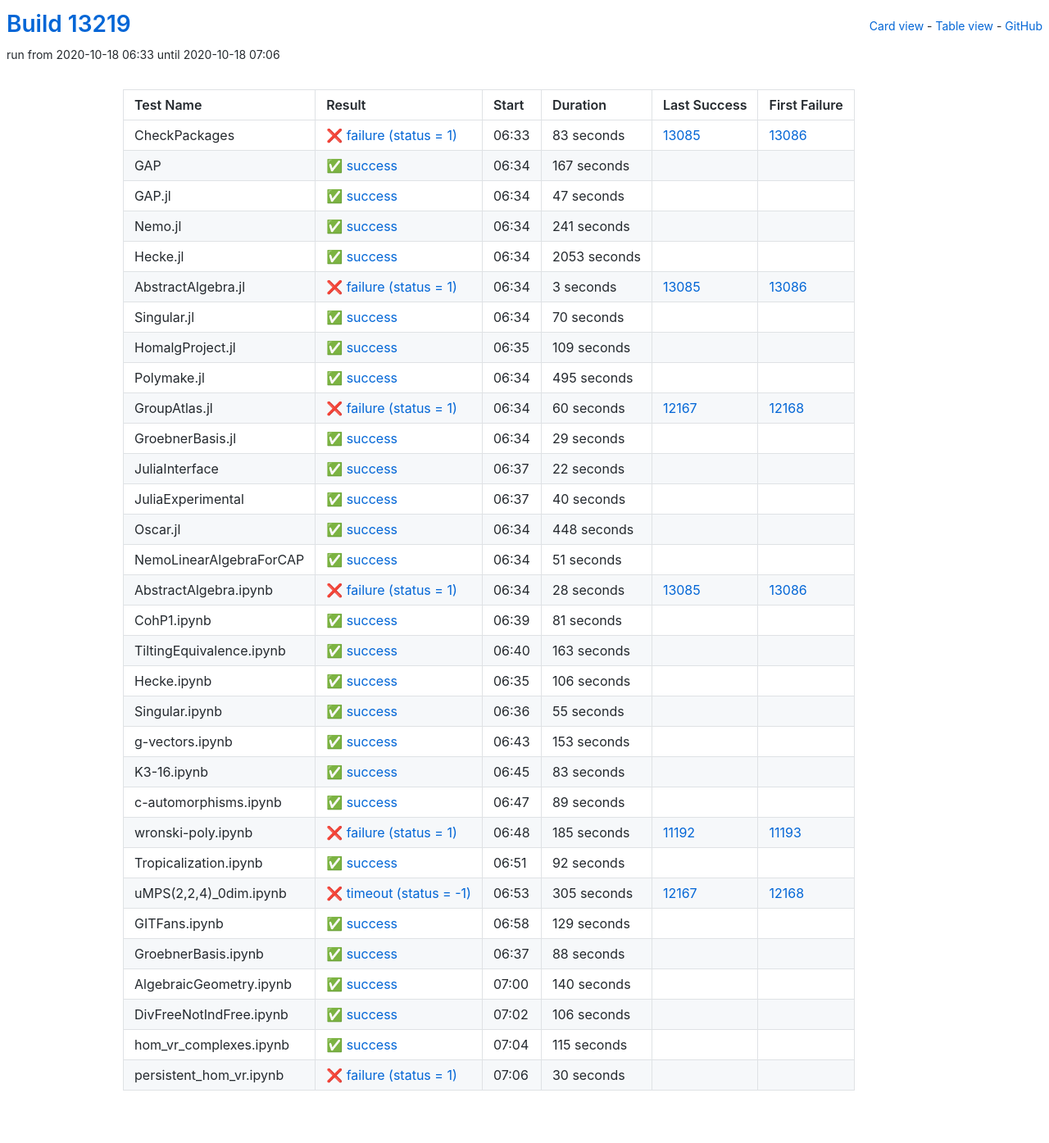
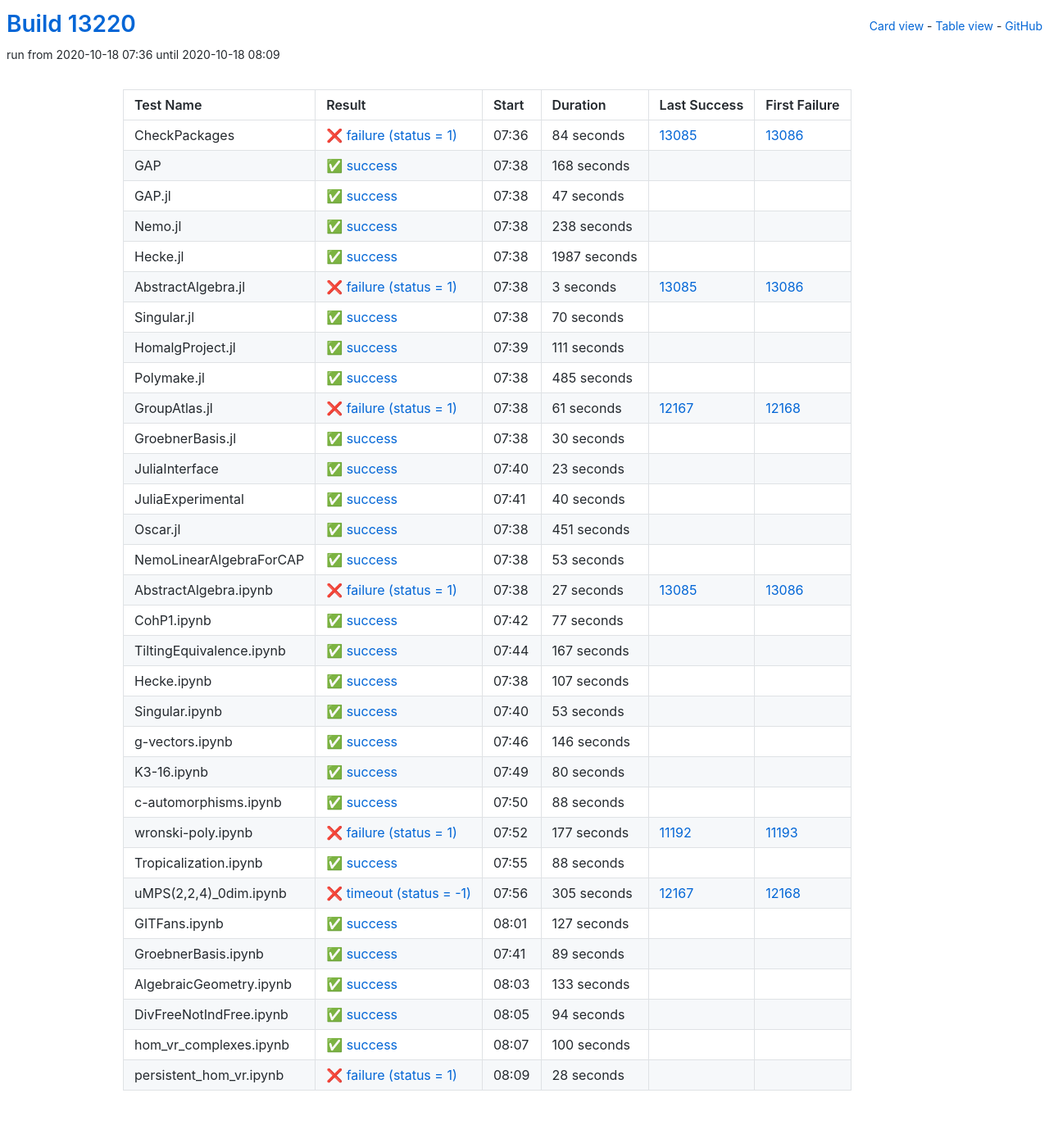
Before and after one commit to oscar-system/oscar-ci-status, a Jekyll site: the page built from table.html, in a window 1280 px wide. Shown: the whole page at 82% size. Built offline with Jekyll 4.4.1, drawn with Linux system fonts in a browser that asks for light colours.

Commit message:
Build #13220

```diff
--- a/_data/ci.yml
+++ b/_data/ci.yml
@@ -1,6 +1,6 @@
 ---
-build: 13219
-build_url: https://oscarci.mathematik.uni-kl.de/job/oscar/13219/
+build: 13220
+build_url: https://oscarci.mathematik.uni-kl.de/job/oscar/13220/
 job: oscar
 organization: oscar-system
 repo: oscar-ci-status
@@ -8,32 +8,32 @@
 tests:
 - name: CheckPackages
   id: checkpackages
-  log: https://oscarci.mathematik.uni-kl.de/job/oscar/13219/artifact/logs/build-13219/CheckPackages.log
-  start: 2020-10-18 06:33
+  log: https://oscarci.mathematik.uni-kl.de/job/oscar/13220/artifact/logs/build-13220/CheckPackages.log
+  start: 2020-10-18 07:36
   success: false
   exitcode: 1
   status: failure
-  duration: 83
+  duration: 84
   last_success: 13085
   last_success_url: https://oscarci.mathematik.uni-kl.de/job/oscar/13085/
   first_failure: 13086
   first_failure_url: https://oscarci.mathematik.uni-kl.de/job/oscar/13086/
 - name: GAP
   id: gap
-  log: https://oscarci.mathematik.uni-kl.de/job/oscar/13219/artifact/logs/build-13219/GAP.log
-  start: 2020-10-18 06:34
+  log: https://oscarci.mathematik.uni-kl.de/job/oscar/13220/artifact/logs/build-13220/GAP.log
+  start: 2020-10-18 07:38
   success: true
   exitcode: 0
   status: success
-  duration: 167
+  duration: 168
   last_success: false
   last_success_url:
   first_failure: false
   first_failure_url:
 - name: GAP.jl
   id: gap-jl
-  log: https://oscarci.mathematik.uni-kl.de/job/oscar/13219/artifact/logs/build-13219/GAP.jl.log
-  start: 2020-10-18 06:34
+  log: https://oscarci.mathematik.uni-kl.de/job/oscar/13220/artifact/logs/build-13220/GAP.jl.log
+  start: 2020-10-18 07:38
   success: true
   exitcode: 0
   status: success
@@ -44,32 +44,32 @@
   first_failure_url:
 - name: Nemo.jl
   id: nemo-jl
-  log: https://oscarci.mathematik.uni-kl.de/job/oscar/13219/artifact/logs/build-13219/Nemo.jl.log
-  start: 2020-10-18 06:34
+  log: https://oscarci.mathematik.uni-kl.de/job/oscar/13220/artifact/logs/build-13220/Nemo.jl.log
+  start: 2020-10-18 07:38
   success: true
   exitcode: 0
   status: success
-  duration: 241
+  duration: 238
   last_success: false
   last_success_url:
   first_failure: false
   first_failure_url:
 - name: Hecke.jl
   id: hecke-jl
-  log: https://oscarci.mathematik.uni-kl.de/job/oscar/13219/artifact/logs/build-13219/Hecke.jl.log
-  start: 2020-10-18 06:34
+  log: https://oscarci.mathematik.uni-kl.de/job/oscar/13220/artifact/logs/build-13220/Hecke.jl.log
+  start: 2020-10-18 07:38
   success: true
   exitcode: 0
   status: success
-  duration: 2053
+  duration: 1987
   last_success: false
   last_success_url:
   first_failure: false
   first_failure_url:
 - name: AbstractAlgebra.jl
   id: abstractalgebra-jl
-  log: https://oscarci.mathematik.uni-kl.de/job/oscar/13219/artifact/logs/build-13219/AbstractAlgebra.jl.log
-  start: 2020-10-18 06:34
+  log: https://oscarci.mathematik.uni-kl.de/job/oscar/13220/artifact/logs/build-13220/AbstractAlgebra.jl.log
+  start: 2020-10-18 07:38
   success: false
   exitcode: 1
   status: failure
@@ -80,8 +80,8 @@
   first_failure_url: https://oscarci.mathematik.uni-kl.de/job/oscar/13086/
 - name: Singular.jl
   id: singular-jl
-  log: https://oscarci.mathematik.uni-kl.de/job/oscar/13219/artifact/logs/build-13219/Singular.jl.log
-  start: 2020-10-18 06:34
+  log: https://oscarci.mathematik.uni-kl.de/job/oscar/13220/artifact/logs/build-13220/Singular.jl.log
+  start: 2020-10-18 07:38
   success: true
   exitcode: 0
   status: success
@@ -92,68 +92,68 @@
   first_failure_url:
 - name: HomalgProject.jl
   id: homalgproject-jl
-  log: https://oscarci.mathematik.uni-kl.de/job/oscar/13219/artifact/logs/build-13219/HomalgProject.jl.log
-  start: 2020-10-18 06:35
+  log: https://oscarci.mathematik.uni-kl.de/job/oscar/13220/artifact/logs/build-13220/HomalgProject.jl.log
+  start: 2020-10-18 07:39
   success: true
   exitcode: 0
   status: success
-  duration: 109
+  duration: 111
   last_success: false
   last_success_url:
   first_failure: false
   first_failure_url:
 - name: Polymake.jl
   id: polymake-jl
-  log: https://oscarci.mathematik.uni-kl.de/job/oscar/13219/artifact/logs/build-13219/Polymake.jl.log
-  start: 2020-10-18 06:34
+  log: https://oscarci.mathematik.uni-kl.de/job/oscar/13220/artifact/logs/build-13220/Polymake.jl.log
+  start: 2020-10-18 07:38
   success: true
   exitcode: 0
   status: success
-  duration: 495
+  duration: 485
   last_success: false
   last_success_url:
   first_failure: false
   first_failure_url:
 - name: GroupAtlas.jl
   id: groupatlas-jl
-  log: https://oscarci.mathematik.uni-kl.de/job/oscar/13219/artifact/logs/build-13219/GroupAtlas.jl.log
-  start: 2020-10-18 06:34
+  log: https://oscarci.mathematik.uni-kl.de/job/oscar/13220/artifact/logs/build-13220/GroupAtlas.jl.log
+  start: 2020-10-18 07:38
   success: false
   exitcode: 1
   status: failure
-  duration: 60
+  duration: 61
   last_success: 12167
   last_success_url: https://oscarci.mathematik.uni-kl.de/job/oscar/12167/
   first_failure: 12168
   first_failure_url: https://oscarci.mathematik.uni-kl.de/job/oscar/12168/
 - name: GroebnerBasis.jl
   id: groebnerbasis-jl
-  log: https://oscarci.mathematik.uni-kl.de/job/oscar/13219/artifact/logs/build-13219/GroebnerBasis.jl.log
-  start: 2020-10-18 06:34
+  log: https://oscarci.mathematik.uni-kl.de/job/oscar/13220/artifact/logs/build-13220/GroebnerBasis.jl.log
+  start: 2020-10-18 07:38
   success: true
   exitcode: 0
   status: success
-  duration: 29
+  duration: 30
   last_success: false
   last_success_url:
   first_failure: false
   first_failure_url:
 - name: JuliaInterface
   id: juliainterface
-  log: https://oscarci.mathematik.uni-kl.de/job/oscar/13219/artifact/logs/build-13219/JuliaInterface.log
-  start: 2020-10-18 06:37
+  log: https://oscarci.mathematik.uni-kl.de/job/oscar/13220/artifact/logs/build-13220/JuliaInterface.log
+  start: 2020-10-18 07:40
   success: true
   exitcode: 0
   status: success
-  duration: 22
+  duration: 23
   last_success: false
   last_success_url:
   first_failure: false
   first_failure_url:
 - name: JuliaExperimental
   id: juliaexperimental
-  log: https://oscarci.mathematik.uni-kl.de/job/oscar/13219/artifact/logs/build-13219/JuliaExperimental.log
-  start: 2020-10-18 06:37
+  log: https://oscarci.mathematik.uni-kl.de/job/oscar/13220/artifact/logs/build-13220/JuliaExperimental.log
+  start: 2020-10-18 07:41
   success: true
   exitcode: 0
   status: success
@@ -164,152 +164,152 @@
   first_failure_url:
 - name: Oscar.jl
   id: oscar-jl
-  log: https://oscarci.mathematik.uni-kl.de/job/oscar/13219/artifact/logs/build-13219/Oscar.jl.log
-  start: 2020-10-18 06:34
+  log: https://oscarci.mathematik.uni-kl.de/job/oscar/13220/artifact/logs/build-13220/Oscar.jl.log
+  start: 2020-10-18 07:38
   success: true
   exitcode: 0
   status: success
-  duration: 448
+  duration: 451
   last_success: false
   last_success_url:
   first_failure: false
   first_failure_url:
 - name: NemoLinearAlgebraForCAP
   id: nemolinearalgebraforcap
-  log: https://oscarci.mathematik.uni-kl.de/job/oscar/13219/artifact/logs/build-13219/NemoLinearAlgebraForCAP.log
-  start: 2020-10-18 06:34
+  log: https://oscarci.mathematik.uni-kl.de/job/oscar/13220/artifact/logs/build-13220/NemoLinearAlgebraForCAP.log
+  start: 2020-10-18 07:38
   success: true
   exitcode: 0
   status: success
-  duration: 51
+  duration: 53
   last_success: false
   last_success_url:
   first_failure: false
   first_failure_url:
 - name: AbstractAlgebra.ipynb
   id: abstractalgebra-ipynb
-  log: https://oscarci.mathematik.uni-kl.de/job/oscar/13219/artifact/logs/build-13219/AbstractAlgebra.ipynb.log
-  start: 2020-10-18 06:34
+  log: https://oscarci.mathematik.uni-kl.de/job/oscar/13220/artifact/logs/build-13220/AbstractAlgebra.ipynb.log
+  start: 2020-10-18 07:38
   success: false
   exitcode: 1
   status: failure
-  duration: 28
+  duration: 27
   last_success: 13085
   last_success_url: https://oscarci.mathematik.uni-kl.de/job/oscar/13085/
   first_failure: 13086
   first_failure_url: https://oscarci.mathematik.uni-kl.de/job/oscar/13086/
 - name: CohP1.ipynb
   id: cohp1-ipynb
-  log: https://oscarci.mathematik.uni-kl.de/job/oscar/13219/artifact/logs/build-13219/CohP1.ipynb.log
-  start: 2020-10-18 06:39
+  log: https://oscarci.mathematik.uni-kl.de/job/oscar/13220/artifact/logs/build-13220/CohP1.ipynb.log
+  start: 2020-10-18 07:42
   success: true
   exitcode: 0
   status: success
-  duration: 81
+  duration: 77
   last_success: false
   last_success_url:
   first_failure: false
   first_failure_url:
 - name: TiltingEquivalence.ipynb
   id: tiltingequivalence-ipynb
-  log: https://oscarci.mathematik.uni-kl.de/job/oscar/13219/artifact/logs/build-13219/TiltingEquivalence.ipynb.log
-  start: 2020-10-18 06:40
+  log: https://oscarci.mathematik.uni-kl.de/job/oscar/13220/artifact/logs/build-13220/TiltingEquivalence.ipynb.log
+  start: 2020-10-18 07:44
   success: true
   exitcode: 0
   status: success
-  duration: 163
+  duration: 167
   last_success: false
   last_success_url:
   first_failure: false
   first_failure_url:
 - name: Hecke.ipynb
   id: hecke-ipynb
-  log: https://oscarci.mathematik.uni-kl.de/job/oscar/13219/artifact/logs/build-13219/Hecke.ipynb.log
-  start: 2020-10-18 06:35
+  log: https://oscarci.mathematik.uni-kl.de/job/oscar/13220/artifact/logs/build-13220/Hecke.ipynb.log
+  start: 2020-10-18 07:38
   success: true
   exitcode: 0
   status: success
-  duration: 106
+  duration: 107
   last_success: false
   last_success_url:
   first_failure: false
   first_failure_url:
 - name: Singular.ipynb
   id: singular-ipynb
-  log: https://oscarci.mathematik.uni-kl.de/job/oscar/13219/artifact/logs/build-13219/Singular.ipynb.log
-  start: 2020-10-18 06:36
+  log: https://oscarci.mathematik.uni-kl.de/job/oscar/13220/artifact/logs/build-13220/Singular.ipynb.log
+  start: 2020-10-18 07:40
   success: true
   exitcode: 0
   status: success
-  duration: 55
+  duration: 53
   last_success: false
   last_success_url:
   first_failure: false
   first_failure_url:
 - name: g-vectors.ipynb
   id: g-vectors-ipynb
-  log: https://oscarci.mathematik.uni-kl.de/job/oscar/13219/artifact/logs/build-13219/g-vectors.ipynb.log
-  start: 2020-10-18 06:43
+  log: https://oscarci.mathematik.uni-kl.de/job/oscar/13220/artifact/logs/build-13220/g-vectors.ipynb.log
+  start: 2020-10-18 07:46
   success: true
   exitcode: 0
   status: success
-  duration: 153
+  duration: 146
   last_success: false
   last_success_url:
   first_failure: false
   first_failure_url:
 - name: K3-16.ipynb
   id: k3-16-ipynb
-  log: https://oscarci.mathematik.uni-kl.de/job/oscar/13219/artifact/logs/build-13219/K3-16.ipynb.log
-  start: 2020-10-18 06:45
+  log: https://oscarci.mathematik.uni-kl.de/job/oscar/13220/artifact/logs/build-13220/K3-16.ipynb.log
+  start: 2020-10-18 07:49
   success: true
   exitcode: 0
   status: success
-  duration: 83
+  duration: 80
   last_success: false
   last_success_url:
   first_failure: false
   first_failure_url:
 - name: c-automorphisms.ipynb
   id: c-automorphisms-ipynb
-  log: https://oscarci.mathematik.uni-kl.de/job/oscar/13219/artifact/logs/build-13219/c-automorphisms.ipynb.log
-  start: 2020-10-18 06:47
+  log: https://oscarci.mathematik.uni-kl.de/job/oscar/13220/artifact/logs/build-13220/c-automorphisms.ipynb.log
+  start: 2020-10-18 07:50
   success: true
   exitcode: 0
   status: success
-  duration: 89
+  duration: 88
   last_success: false
   last_success_url:
   first_failure: false
   first_failure_url:
 - name: wronski-poly.ipynb
   id: wronski-poly-ipynb
-  log: https://oscarci.mathematik.uni-kl.de/job/oscar/13219/artifact/logs/build-13219/wronski-poly.ipynb.log
-  start: 2020-10-18 06:48
+  log: https://oscarci.mathematik.uni-kl.de/job/oscar/13220/artifact/logs/build-13220/wronski-poly.ipynb.log
+  start: 2020-10-18 07:52
   success: false
   exitcode: 1
   status: failure
-  duration: 185
+  duration: 177
   last_success: 11192
   last_success_url: https://oscarci.mathematik.uni-kl.de/job/oscar/11192/
   first_failure: 11193
   first_failure_url: https://oscarci.mathematik.uni-kl.de/job/oscar/11193/
 - name: Tropicalization.ipynb
   id: tropicalization-ipynb
-  log: https://oscarci.mathematik.uni-kl.de/job/oscar/13219/artifact/logs/build-13219/Tropicalization.ipynb.log
-  start: 2020-10-18 06:51
+  log: https://oscarci.mathematik.uni-kl.de/job/oscar/13220/artifact/logs/build-13220/Tropicalization.ipynb.log
+  start: 2020-10-18 07:55
   success: true
   exitcode: 0
   status: success
-  duration: 92
+  duration: 88
   last_success: false
   last_success_url:
   first_failure: false
   first_failure_url:
 - name: uMPS(2,2,4)_0dim.ipynb
   id: umps-2-2-4-0dim-ipynb
-  log: https://oscarci.mathematik.uni-kl.de/job/oscar/13219/artifact/logs/build-13219/uMPS-2-2-4-_0dim.ipynb.log
-  start: 2020-10-18 06:53
+  log: https://oscarci.mathematik.uni-kl.de/job/oscar/13220/artifact/logs/build-13220/uMPS-2-2-4-_0dim.ipynb.log
+  start: 2020-10-18 07:56
   success: false
   exitcode: -1
   status: timeout
@@ -320,72 +320,72 @@
   first_failure_url: https://oscarci.mathematik.uni-kl.de/job/oscar/12168/
 - name: GITFans.ipynb
   id: gitfans-ipynb
-  log: https://oscarci.mathematik.uni-kl.de/job/oscar/13219/artifact/logs/build-13219/GITFans.ipynb.log
-  start: 2020-10-18 06:58
+  log: https://oscarci.mathematik.uni-kl.de/job/oscar/13220/artifact/logs/build-13220/GITFans.ipynb.log
+  start: 2020-10-18 08:01
   success: true
   exitcode: 0
   status: success
-  duration: 129
+  duration: 127
   last_success: false
   last_success_url:
   first_failure: false
   first_failure_url:
 - name: GroebnerBasis.ipynb
   id: groebnerbasis-ipynb
-  log: https://oscarci.mathematik.uni-kl.de/job/oscar/13219/artifact/logs/build-13219/GroebnerBasis.ipynb.log
-  start: 2020-10-18 06:37
+  log: https://oscarci.mathematik.uni-kl.de/job/oscar/13220/artifact/logs/build-13220/GroebnerBasis.ipynb.log
+  start: 2020-10-18 07:41
   success: true
   exitcode: 0
   status: success
-  duration: 88
+  duration: 89
   last_success: false
   last_success_url:
   first_failure: false
   first_failure_url:
 - name: AlgebraicGeometry.ipynb
   id: algebraicgeometry-ipynb
-  log: https://oscarci.mathematik.uni-kl.de/job/oscar/13219/artifact/logs/build-13219/AlgebraicGeometry.ipynb.log
-  start: 2020-10-18 07:00
+  log: https://oscarci.mathematik.uni-kl.de/job/oscar/13220/artifact/logs/build-13220/AlgebraicGeometry.ipynb.log
+  start: 2020-10-18 08:03
   success: true
   exitcode: 0
   status: success
-  duration: 140
+  duration: 133
   last_success: false
   last_success_url:
   first_failure: false
   first_failure_url:
 - name: DivFreeNotIndFree.ipynb
   id: divfreenotindfree-ipynb
-  log: https://oscarci.mathematik.uni-kl.de/job/oscar/13219/artifact/logs/build-13219/DivFreeNotIndFree.ipynb.log
-  start: 2020-10-18 07:02
+  log: https://oscarci.mathematik.uni-kl.de/job/oscar/13220/artifact/logs/build-13220/DivFreeNotIndFree.ipynb.log
+  start: 2020-10-18 08:05
   success: true
   exitcode: 0
   status: success
-  duration: 106
+  duration: 94
   last_success: false
   last_success_url:
   first_failure: false
   first_failure_url:
 - name: hom_vr_complexes.ipynb
   id: hom-vr-complexes-ipynb
-  log: https://oscarci.mathematik.uni-kl.de/job/oscar/13219/artifact/logs/build-13219/hom_vr_complexes.ipynb.log
-  start: 2020-10-18 07:04
+  log: https://oscarci.mathematik.uni-kl.de/job/oscar/13220/artifact/logs/build-13220/hom_vr_complexes.ipynb.log
+  start: 2020-10-18 08:07
   success: true
   exitcode: 0
   status: success
-  duration: 115
+  duration: 100
   last_success: false
   last_success_url:
   first_failure: false
   first_failure_url:
 - name: persistent_hom_vr.ipynb
   id: persistent-hom-vr-ipynb
-  log: https://oscarci.mathematik.uni-kl.de/job/oscar/13219/artifact/logs/build-13219/persistent_hom_vr.ipynb.log
-  start: 2020-10-18 07:06
+  log: https://oscarci.mathematik.uni-kl.de/job/oscar/13220/artifact/logs/build-13220/persistent_hom_vr.ipynb.log
+  start: 2020-10-18 08:09
   success: false
   exitcode: 1
   status: failure
-  duration: 30
+  duration: 28
   last_success: false
   last_success_url:
   first_failure: false
```
Also changed, not shown: README.md.
